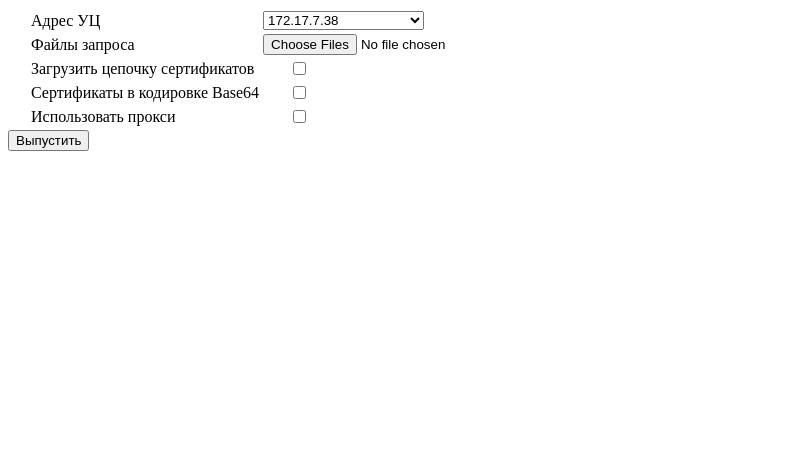
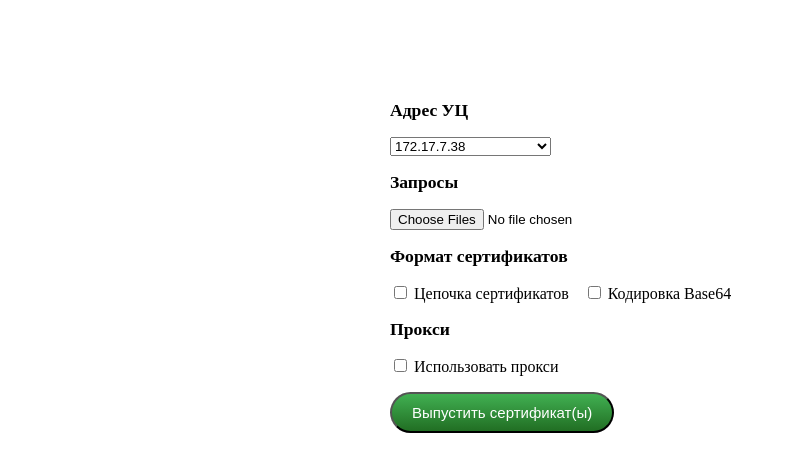
Before and after one commit to alpolishchuk/enroller, a Flask app: page / in a window 1280 px wide. Shown: the top 472 px of the page, without its empty margins (0-785 px from the left). Run offline with Flask 2, Linux system fonts and the light colour scheme; some libraries are stand-ins or nearby versions.

Commit message:
some new style

```diff
--- a/enroller.py
+++ b/enroller.py
@@ -59,7 +59,7 @@ def enroll():
     proxy = {args.get('proxy_protocol'): '{}:{}'.format(args.get('proxy_address'), args.get('proxy_port'))} \
         if args.get('isProxy') else None
 
-    if args.get('isProxy') and not args.get('proxy_address') and not args.get('proxy_port'):
+    if args.get('isProxy') and not (args.get('proxy_address') and args.get('proxy_port')):
         raise ValueError(u'Адрес прокси указан неверно')
 
     i = 1
--- a/static/script.js
+++ b/static/script.js
@@ -1,16 +1,30 @@
 $(function () {
   $("#isProxy").change(function() {
     if(this.checked) {
-      $('#address').css("display", "table-row")
+      $('#address').css("display", "list-item")
     } else {
       $('#address').css("display", "none")
     }
   });
+  $("#chain").change(function() {
+    if(this.checked) {
+      $('#base64').attr("disabled", "disabled")
+    } else {
+      $('#base64').removeAttr("disabled", "disabled")
+    }
+  });
+  $("#base64").change(function() {
+    if(this.checked) {
+      $('#chain').attr("disabled", "disabled")
+    } else {
+      $('#chain').removeAttr("disabled", "disabled")
+    }
+  });
   $('#authority').change(function () {
     if ($( "#authority option:selected" ).text() === "Ввести свой адрес УЦ") {
-      $('#authority_text').css("display", "table-row")
+      $('#authority-text').css("display", "table-row")
     } else {
-      $('#authority_text').css("display", "none")
+      $('#authority-text').css("display", "none")
     }
   }).change();
   $('#certform').validate({
--- a/static/style.css
+++ b/static/style.css
@@ -1,10 +1,24 @@
+ul {
+  padding: 0;
+}
+
+li {
+  list-style-type: none;
+}
+
+form {
+  width: 500px;
+  margin: 60px auto auto auto;
+  padding: 40px;
+}
+
+.form-formats, .form-proxy, .form-ca {
+  display: inline-flex;
+}
+
 .content {
   display: flex;
   margin-left: 20px;
-}
-
-input[type="checkbox"] {
-  margin-left: 30px;
 }
 
 #address, #authorityText {
@@ -14,3 +28,42 @@ input[type="checkbox"] {
 .error {
   border: 1px solid red;
 }
+
+h4 {
+  font-size: 1.1rem;
+  margin: auto;
+}
+
+label, #authority {
+  margin-right: 15px;
+}
+
+.subm-button {
+  background: #41b052;
+  background-image: -webkit-linear-gradient(top, #41b052, #216e23);
+  background-image: -moz-linear-gradient(top, #41b052, #216e23);
+  background-image: -ms-linear-gradient(top, #41b052, #216e23);
+  background-image: -o-linear-gradient(top, #41b052, #216e23);
+  background-image: linear-gradient(to bottom, #41b052, #216e23);
+  -webkit-border-radius: 28px;
+  -moz-border-radius: 28px;
+  border-radius: 28px;
+  color: #ffffff;
+  font-size: 15px;
+  padding: 10px 20px 10px 20px;
+  text-decoration: none;
+}
+
+.subm-button:active {
+  background: #216e23;
+  background-image: -webkit-linear-gradient(top, #216e23, #41b052);
+  background-image: -moz-linear-gradient(top, #216e23, #41b052);
+  background-image: -ms-linear-gradient(top, #216e23, #41b052);
+  background-image: -o-linear-gradient(top, #216e23, #41b052);
+  background-image: linear-gradient(to bottom, #216e23, #41b052);
+  text-decoration: none;
+}
+
+button:focus, input:focus {
+  outline: 0;
+}
--- a/templates/cert_form.html
+++ b/templates/cert_form.html
@@ -2,33 +2,65 @@
 {% block title %}Выпуск сертификатов{% endblock %}
 {% block content %}
 <form id="certform" action="/enroll" method="post" enctype="multipart/form-data">
-  <table class="content">
-    <tr><td>Адрес УЦ</td>
-      <td>
+    <div>
+      <h4>Адрес УЦ</h4>
+      <ul class="form-ca">
+        <li>
           <select name="authority_select" id="authority">
             <option selected>172.17.7.38</option>
             <option>172.17.7.27</option>
             <option>172.17.6.195</option>
             <option>Ввести свой адрес УЦ</option>
           </select>
-        <input id="authority_text" name="authority_text" type="text" size=30 placeholder="IP адрес или доменное имя">
-      </td>
-    </tr>
-    <tr><td>Файлы запроса</td><td><input name="request" type="file" multiple required></td></tr>
-    <tr><td>Загрузить цепочку сертификатов</td><td><input name="chain" type="checkbox"></td></tr>
-    <tr><td>Сертификаты в кодировке Base64</td><td><input name="base64" type="checkbox"></td></tr>
-    <tr><td>Использовать прокси</td><td><input id="isProxy" name="isProxy" type="checkbox"></td></tr>
-    <tr id="address"><td>Адрес прокси</td>
-      <td>
-        <select name="proxy_protocol">
+        </li>
+
+        <li id="authority-text">
+          <input name="authority_text" type="text" size=30 placeholder="IP адрес или доменное имя">
+        </li>
+      </ul>
+    </div>
+    <div>
+      <h4>Запросы</h4>
+
+      <ul class="form-requests">
+        <li>
+          <input name="request" id="request" type="file" multiple required>
+        </li>
+      </ul>
+    </div>
+    <div>
+      <h4>Формат сертификатов</h4>
+
+      <ul class="form-formats">
+        <li>
+          <input type="checkbox" id="chain" name="chain">
+          <label for="chain">Цепочка сертификатов</label>
+        </li>
+
+        <li>
+          <input type="checkbox" id="base64" name="base64">
+          <label for="base64">Кодировка Base64</label>
+        </li>
+      </ul>
+    </div>
+    <div>
+      <h4>Прокси</h4>
+      <ul class="form-proxy">
+        <li>
+          <input type="checkbox" id="isProxy" name="isProxy">
+          <label for="isProxy">Использовать прокси</label>
+        </li>
+
+        <li id="address">
+          <select name="proxy_protocol" id="proxy_protocol">
             <option value="http">http</option>
             <option value="https">https</option>
           </select>
           <input name="proxy_address" type="text" placeholder="Адрес прокси">:
           <input name="proxy_port" type="text" size=6 placeholder="Порт">
-      </td>
-    </tr>
-  </table>
-  <button type="submit">Выпустить</button>
+        </li>
+      </ul>
+    </div>
+  <button type="submit" class="subm-button">Выпустить сертификат(ы)</button>
 </form>
 {% endblock %}
```
Lines whose indentation alone changed are shown as unchanged.
